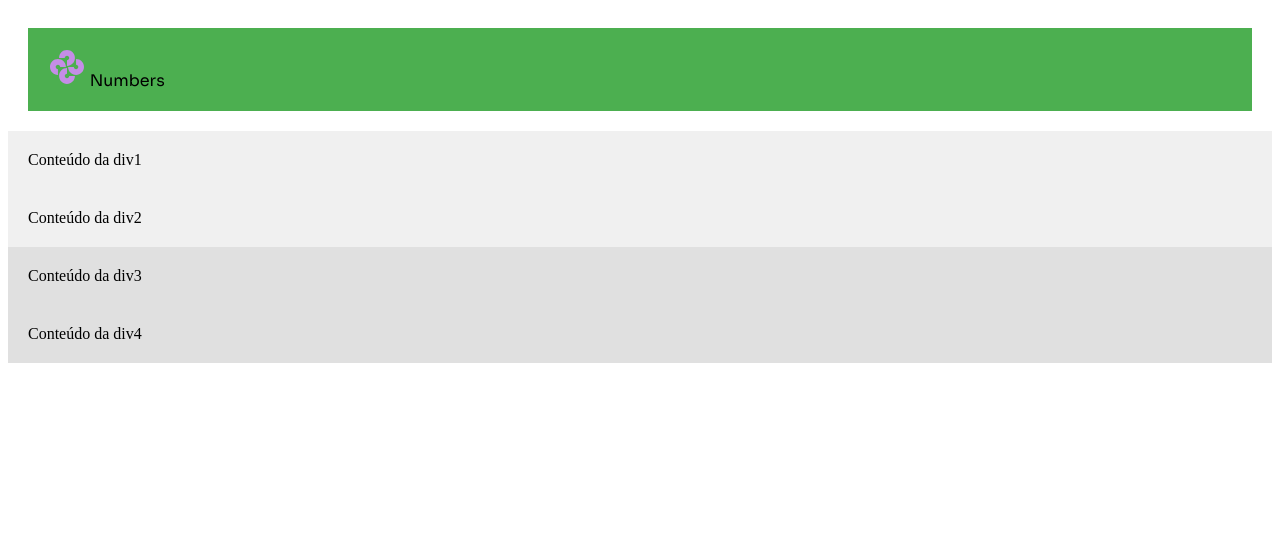
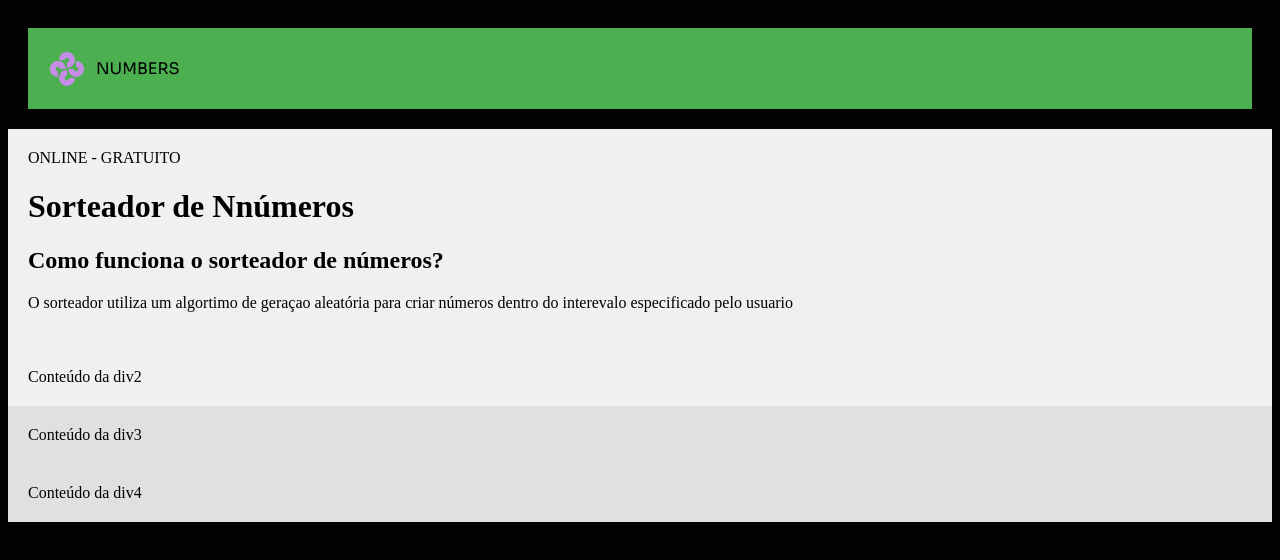
Before and after one commit to RafaelSantosFerreira/sorteadorNumeros, a plain HTML site: page index.html in a window 1280 px wide. Drawn offline with Linux system fonts and the light colour scheme.

Commit message:
primeira frase pronta

```diff
--- a/index.html
+++ b/index.html
@@ -14,11 +14,19 @@
         <div class="menu">
 
             <img src="./assets/icone.svg" alt="Icone da Impresa">
-            Numbers
+           <span> Numbers </span>
         </div>
 
         </div>
-        <div class="div1">Conteúdo da div1</div>
+        <div class="div1">
+            <span>ONLINE - GRATUITO</span>
+            <h1>Sorteador de Nnúmeros</h1>
+            <h2>Como funciona o sorteador de números? </h2>
+            <p>O sorteador utiliza um algortimo de geraçao aleatória para criar números dentro do interevalo especificado pelo usuario</p>
+
+
+
+        </div>
         <div class="div2">Conteúdo da div2</div>
         <div class="div3">Conteúdo da div3</div>
         <div class="div4">Conteúdo da div4</div>
--- a/styles.css
+++ b/styles.css
@@ -1,3 +1,8 @@
+body{
+    background-color: #020202;
+}
+
+
 .flex-container {
     display: flex;
     flex-wrap: wrap;
@@ -7,11 +12,20 @@
 
 .menu {
     font-family: 'Sora', Tahoma, Geneva, Verdana, sans-serif;
+    text-transform: uppercase;
+    text-align: left; /* Centraliza o texto */
     flex: 1 1 100%;
     background-color: #4CAF50; /* Cor de fundo do menu */
     padding: 20px;
     box-sizing: border-box;
+    display: flex;
+    align-items: center; /* Centraliza verticalmente dentro do .menu */
+    justify-content: left; /* Centraliza horizontalmente os elementos dentro d*/
+   span {
+      margin:10px;
+   }
 }
+
 
 .div1, .div2,.div3, .div4 {
     flex: 1 1 calc(50% - 2px); /* Cada div ocupa metade do container, subtraindo o gap */
```
Also changed, not shown: assets/dialogo.svg (added).
